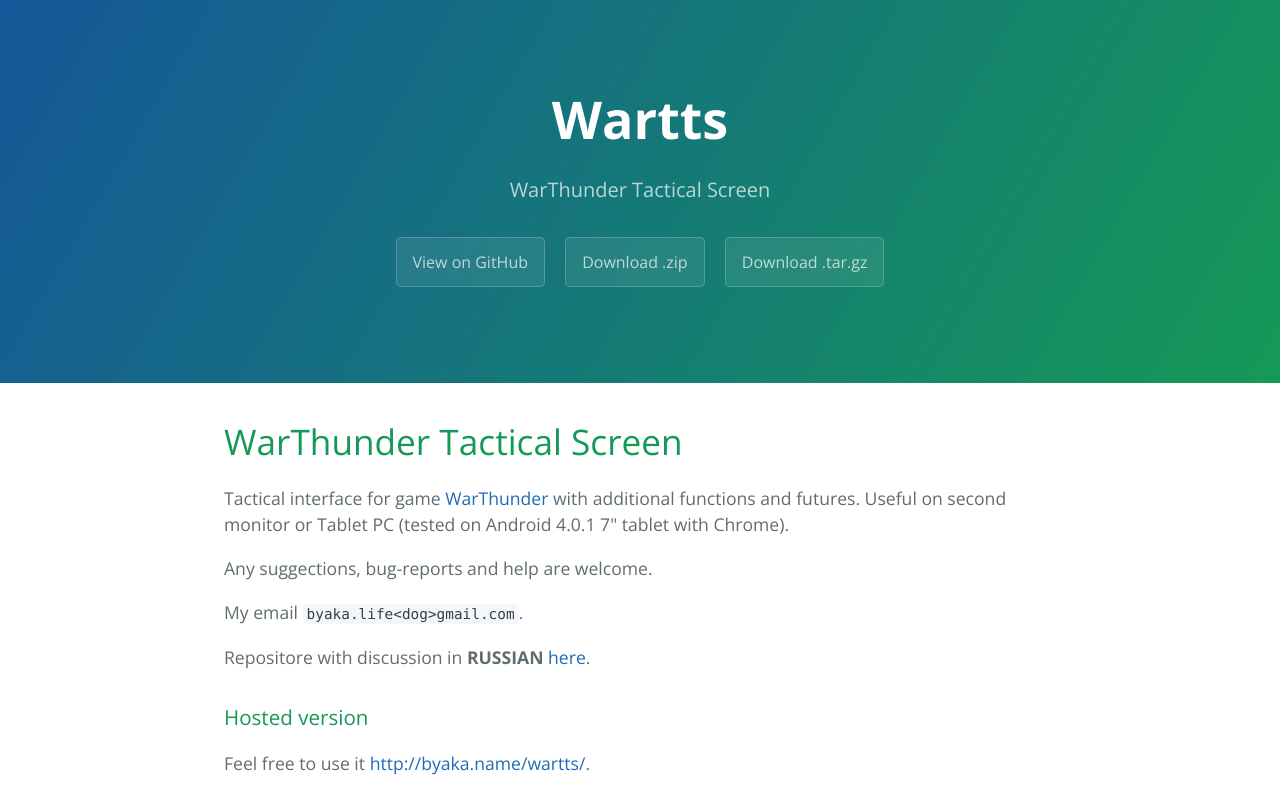
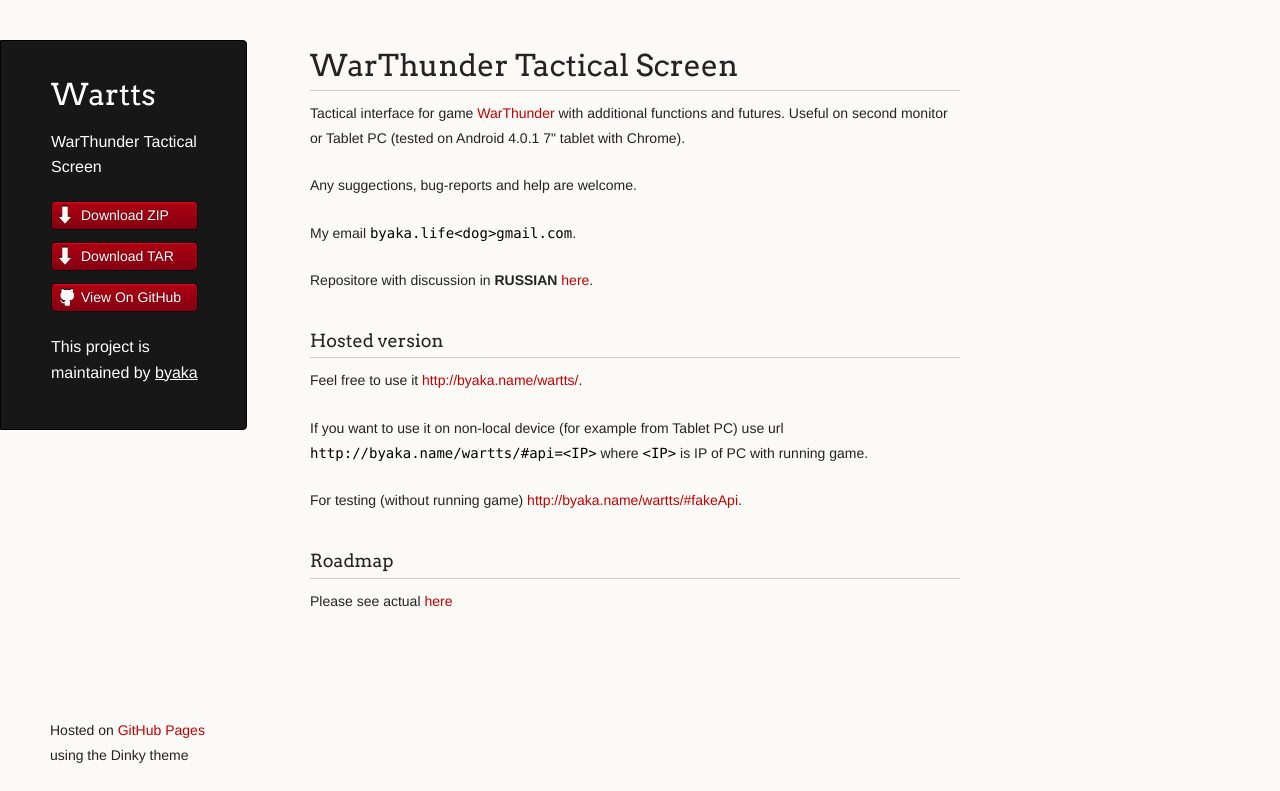
Before and after one commit to byaka/wartts, a plain HTML site: page index.html in a window 1280 px wide. Shown: the top 791 px of the page. Drawn offline with nearby package versions, Linux system fonts and the light colour scheme.

Commit message:
Create gh-pages branch via GitHub

```diff
--- a/index.html
+++ b/index.html
@@ -1,25 +1,36 @@
-<!DOCTYPE html>
-<html lang="en-us">
+<!doctype html>
+<html>
   <head>
-    <meta charset="UTF-8">
+    <meta charset="utf-8">
+    <meta http-equiv="X-UA-Compatible" content="chrome=1">
     <title>Wartts by byaka</title>
-    <meta name="viewport" content="width=device-width, initial-scale=1">
-    <link rel="stylesheet" type="text/css" href="stylesheets/normalize.css" media="screen">
-    <link href='https://fonts.googleapis.com/css?family=Open+Sans:400,700' rel='stylesheet' type='text/css'>
-    <link rel="stylesheet" type="text/css" href="stylesheets/stylesheet.css" media="screen">
-    <link rel="stylesheet" type="text/css" href="stylesheets/github-light.css" media="screen">
+
+    <link rel="stylesheet" href="stylesheets/styles.css">
+    <link rel="stylesheet" href="stylesheets/github-light.css">
+    <script src="javascripts/scale.fix.js"></script>
+    <meta name="viewport" content="width=device-width, initial-scale=1, user-scalable=no">
+    <!--[if lt IE 9]>
+    <script src="//html5shiv.googlecode.com/svn/trunk/html5.js"></script>
+    <![endif]-->
   </head>
   <body>
-    <section class="page-header">
-      <h1 class="project-name">Wartts</h1>
-      <h2 class="project-tagline">WarThunder Tactical Screen</h2>
-      <a href="https://github.com/byaka/wartts" class="btn">View on GitHub</a>
-      <a href="https://github.com/byaka/wartts/zipball/master" class="btn">Download .zip</a>
-      <a href="https://github.com/byaka/wartts/tarball/master" class="btn">Download .tar.gz</a>
-    </section>
+    <div class="wrapper">
+      <header>
+        <h1 class="header">Wartts</h1>
+        <p class="header">WarThunder Tactical Screen</p>
 
-    <section class="main-content">
-      <h1>
+        <ul>
+          <li class="download"><a class="buttons" href="https://github.com/byaka/wartts/zipball/master">Download ZIP</a></li>
+          <li class="download"><a class="buttons" href="https://github.com/byaka/wartts/tarball/master">Download TAR</a></li>
+          <li><a class="buttons github" href="https://github.com/byaka/wartts">View On GitHub</a></li>
+        </ul>
+
+        <p class="header">This project is maintained by <a class="header name" href="https://github.com/byaka">byaka</a></p>
+
+
+      </header>
+      <section>
+        <h1>
 <a id="warthunder-tactical-screen" class="anchor" href="#warthunder-tactical-screen" aria-hidden="true"><span aria-hidden="true" class="octicon octicon-link"></span></a>WarThunder Tactical Screen</h1>
 
 <p>Tactical interface for game <a href="https://warthunder.com/en">WarThunder</a> with additional functions and futures. Useful on second monitor or Tablet PC (tested on Android 4.0.1 7" tablet with Chrome).</p>
@@ -43,15 +54,22 @@
 <a id="roadmap" class="anchor" href="#roadmap" aria-hidden="true"><span aria-hidden="true" class="octicon octicon-link"></span></a>Roadmap</h3>
 
 <p>Please see actual <a href="https://github.com/byaka/wartts/issues/1">here</a></p>
-
-      <footer class="site-footer">
-        <span class="site-footer-owner"><a href="https://github.com/byaka/wartts">Wartts</a> is maintained by <a href="https://github.com/byaka">byaka</a>.</span>
-
-        <span class="site-footer-credits">This page was generated by <a href="https://pages.github.com">GitHub Pages</a> using the <a href="https://github.com/jasonlong/cayman-theme">Cayman theme</a> by <a href="https://twitter.com/jasonlong">Jason Long</a>.</span>
+      </section>
+      <footer>
+        <p><small>Hosted on <a href="https://pages.github.com">GitHub Pages</a> using the Dinky theme</small></p>
       </footer>
-
-    </section>
-
+    </div>
+    <!--[if !IE]><script>fixScale(document);</script><![endif]-->
+		          <script type="text/javascript">
+            var gaJsHost = (("https:" == document.location.protocol) ? "https://ssl." : "http://www.");
+            document.write(unescape("%3Cscript src='" + gaJsHost + "google-analytics.com/ga.js' type='text/javascript'%3E%3C/script%3E"));
+          </script>
+          <script type="text/javascript">
+            try {
+              var pageTracker = _gat._getTracker("UA-64341792-4");
+            pageTracker._trackPageview();
+            } catch(err) {}
+          </script>
 
   </body>
 </html>
```
Also changed, not shown: params.json (line endings or trailing spaces).
